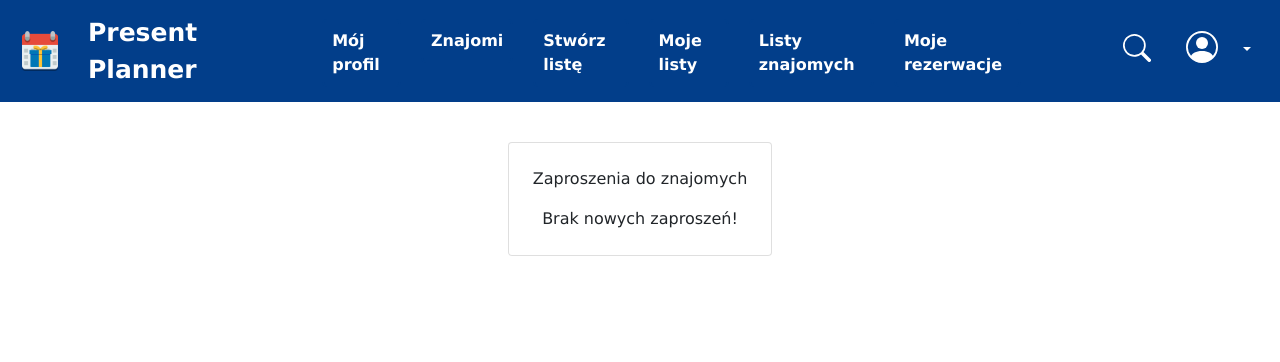
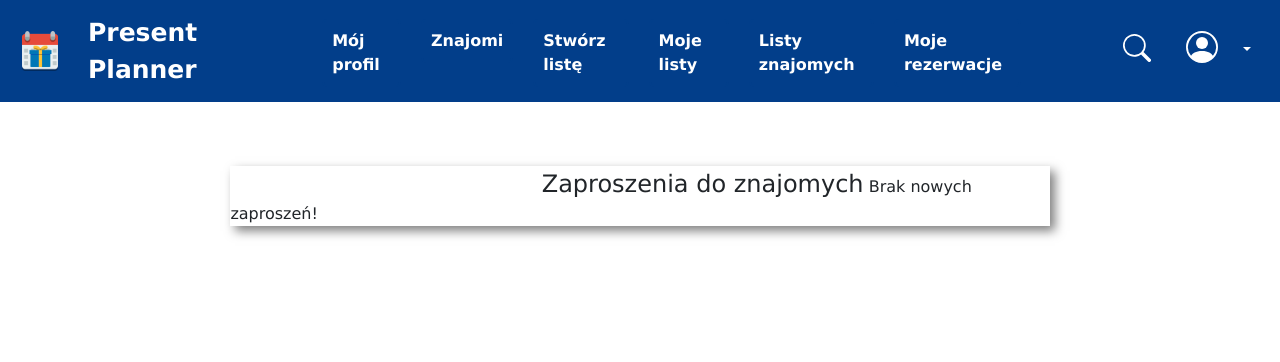
Before and after one commit to cninja5/AplikacjaWebowa, a Django app: page /friend-invites/ in a window 1280 px wide. Shown: the top 362 px of the page. Run offline with Django 4.2, Linux system fonts and the light colour scheme; data that the repository does not hold is empty.

Commit message:
friend invites

```diff
--- a/UserProfiles/templates/friends/friend_invites.html
+++ b/UserProfiles/templates/friends/friend_invites.html
@@ -2,10 +2,13 @@
 {% load static %}
 {% block title %} Zaproszenia do znajomych {{ user_username}} {% endblock %}
 {% block content %}
-<div class="container mt-4 mb-4 p-3 d-flex justify-content-center">
-    <div class="card p-4">
-        <div class=" image d-flex flex-column justify-content-center align-items-center">
-            <p>Zaproszenia do znajomych</p>
+<div class="event-schedule-area-two friendInvitesBox">
+    <div class="row">
+        <div class="col-lg-12">
+            <div class="tab-content" id="myTabContent">
+                <div class="tab-pane fade active show" id="home" role="tabpanel">
+                    <div class="table-responsive">
+                        <span class="friendInvitesTitle text-center">Zaproszenia do znajomych</span>
                         {% if friend_invites %}
                         <ul>
                             {% for invite in friend_invites %}
@@ -13,15 +16,21 @@
                                 <img class="avatarFriends rounded-circle mb-3"
                                      src="{% static 'avatars/'%}{{ invite.idZapraszajacego.profiluzytkownika.avatar }}">
                                 {{ invite.idZapraszajacego.username }}
-                    <a href="/profile/{{ invite.idZapraszajacego.username }}/accept-invite/"><button>Zaakceptuj</button></a>
-                    <a href="/profile/{{ invite.idZapraszajacego.username }}/unfriend/"><button>Odrzuć</button></a>
+                                <a href="/profile/{{ invite.idZapraszajacego.username }}/accept-invite/">
+                                    <button>Zaakceptuj</button>
+                                </a>
+                                <a href="/profile/{{ invite.idZapraszajacego.username }}/unfriend/">
+                                    <button>Odrzuć</button>
+                                </a>
                             </li>
                             {% endfor %}
                         </ul>
                         {% else %}
                         Brak nowych zaproszeń!
                         {% endif %}
-
+                    </div>
+                </div>
+            </div>
         </div>
     </div>
 </div>
--- a/static/css/style.css
+++ b/static/css/style.css
@@ -938,3 +938,21 @@ td .text-center h5{
     border: 1px solid #ccc;
     border-radius: 5px;
 }
+
+.friendInvitesBox{
+    box-shadow: 5px 5px 10px rgba(0,0,0,0.5);
+    margin-bottom: 3%;
+    margin-left: 18%;
+    margin-right: 18%;
+    margin-top: 5%;
+}
+
+.friendInvitesTitle{
+    margin-left: 38%;
+    font-size: 24px;
+}
+
+.friendInvitesBox ul li img{
+    width: 30%;
+    height: 30%;
+}
```
Lines whose indentation alone changed are shown as unchanged.
